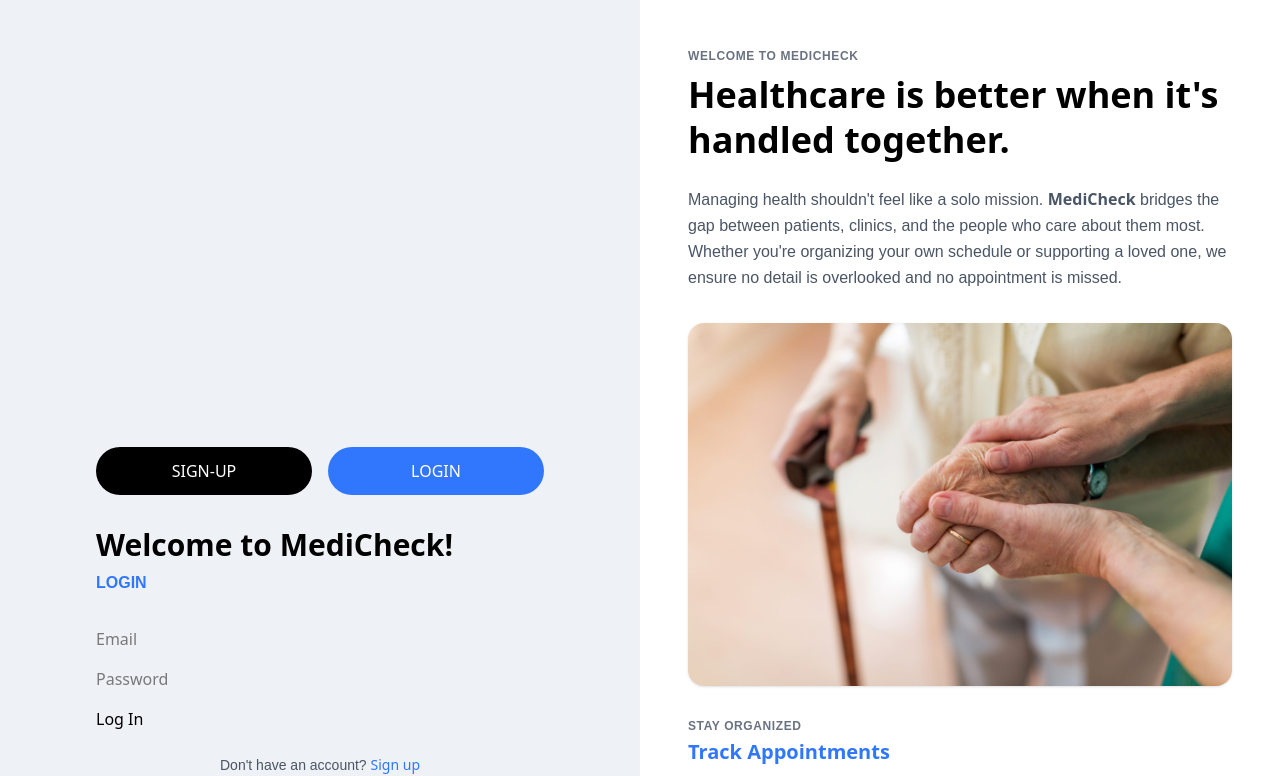
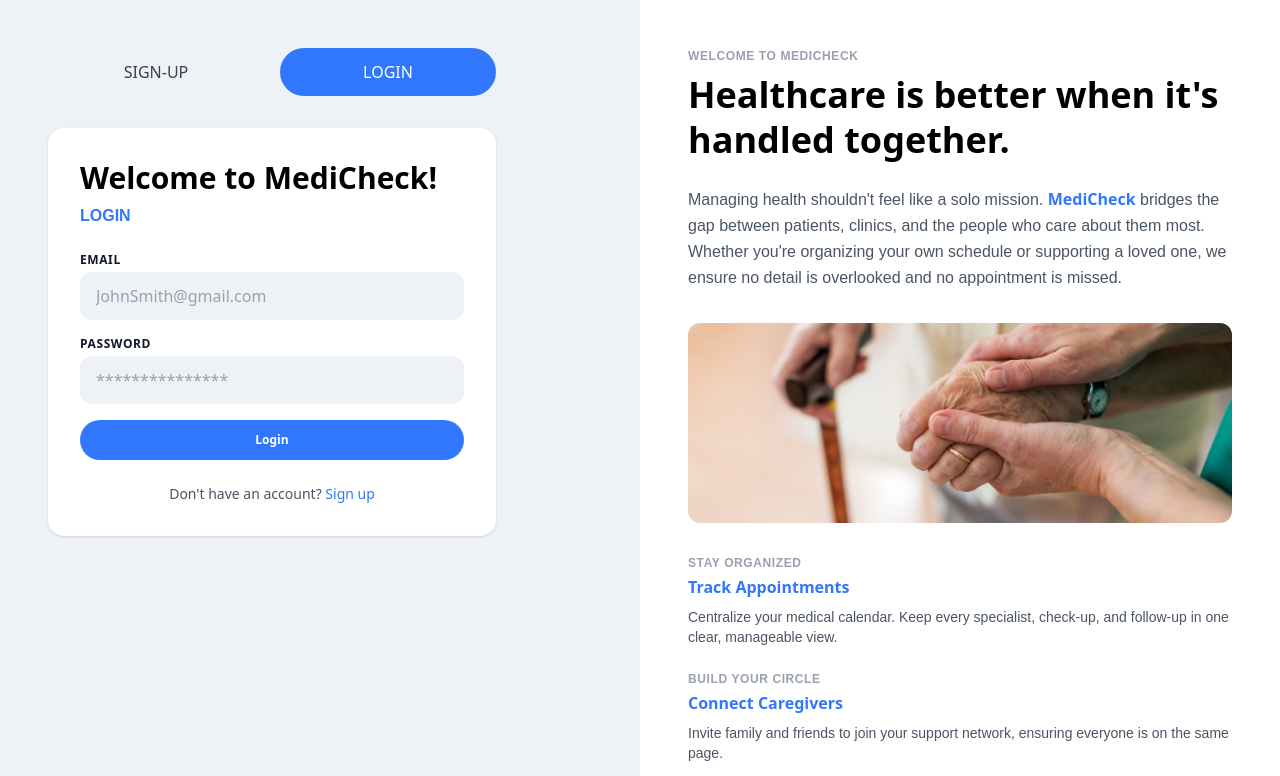
Before and after one commit to mmmdevlab/MediCheck, a React (Vite) app in the folder frontend/: page /auth/login in a window 1280 px wide. Shown: the top 776 px of the page. Built offline with nearby package versions, Linux system fonts and the light colour scheme; no server answers.

Commit message:
chore: implement authentication page UI

```diff
--- a/frontend/src/components/auth/LoginForm.jsx
+++ b/frontend/src/components/auth/LoginForm.jsx
@@ -4,6 +4,8 @@
 import { useContext } from 'react';
 import { AuthContext } from '../../context/AuthContext';
 import { useNavigate } from 'react-router-dom';
+import FormInput from '../UI/FormInput';
+import ActionButton from '../UI/ActionButton';
 
 const loginSchema = z.object({
   email: z.string().email('Invalid email'),
@@ -33,27 +35,30 @@
 
   return (
     <form onSubmit={handleSubmit(onSubmit)} className="space-y-4">
-      <div>
-        <input {...register('email')} placeholder="Email" type="email" />
-        {errors.email?.message && (
-          <p className="text-red-500">{errors.email.message}</p>
-        )}
-      </div>
+      <FormInput
+        label="Email"
+        type="email"
+        placeholder="JohnSmith@gmail.com"
+        register={register('email')}
+        error={errors.email?.message}
+      />
 
-      <div>
-        <input
-          {...register('password')}
-          type="password"
-          placeholder="Password"
-        />
-        {errors.password?.message && (
-          <p className="text-red-500">{errors.password.message}</p>
-        )}
-      </div>
+      <FormInput
+        label="Password"
+        type="password"
+        placeholder="***************"
+        register={register('password')}
+        error={errors.password?.message}
+      />
 
-      <button type="submit" disabled={isSubmitting}>
-        {isSubmitting ? 'Logging in...' : 'Log In'}
-      </button>
+      <ActionButton
+        type="submit"
+        variant="primary"
+        disabled={isSubmitting}
+        className="w-full py-3"
+      >
+        {isSubmitting ? 'Logging in...' : 'Login'}
+      </ActionButton>
     </form>
   );
 };
--- a/frontend/src/components/auth/ProductInfo.jsx
+++ b/frontend/src/components/auth/ProductInfo.jsx
@@ -7,75 +7,76 @@
   return (
     <div className="w-1/2 bg-white p-12 flex flex-col justify-center">
       <div className="mb-8">
-        <p className="text-xs font-bold tracking-wider text-gray-500 mb-2">
+        <p className="font-body text-xs font-bold tracking-wider text-gray-400 mb-2">
           WELCOME TO MEDICHECK
         </p>
         <h2 className="text-4xl font-bold leading-tight mb-6">
           Healthcare is better when it's handled together.
         </h2>
-        <p className="text-gray-600 leading-relaxed">
+        <p className="font-body text-gray-600 leading-relaxed">
           Managing health shouldn't feel like a solo mission.{' '}
-          <span className="font-bold">MediCheck</span> bridges the gap between
-          patients, clinics, and the people who care about them most. Whether
-          you're organizing your own schedule or supporting a loved one, we
-          ensure no detail is overlooked and no appointment is missed.
+          <span className="font-bold text-primary">MediCheck</span> bridges the
+          gap between patients, clinics, and the people who care about them
+          most. Whether you're organizing your own schedule or supporting a
+          loved one, we ensure no detail is overlooked and no appointment is
+          missed.
         </p>
       </div>
 
       <img
         src={isSignup ? '/signup-hero.jpg' : '/login-hero.jpg'}
         alt={isSignup ? 'Elderly hands together' : 'Caregiver support'}
-        className="w-full rounded-2xl mb-8 shadow-sm"
+        className="w-full h-[200px] object-cover rounded-xl mb-8"
       />
 
       <div className="space-y-6">
         <div>
-          <p className="text-xs font-bold tracking-wider text-gray-500 mb-1">
+          <p className="font-body text-xs font-bold tracking-wider text-gray-400 mb-1">
             STAY ORGANIZED
           </p>
-          <h3 className="text-xl font-bold text-[#3177FE] mb-2">
+          <h3 className="text-md font-bold text-primary mb-2">
             Track Appointments
           </h3>
-          <p className="text-sm text-gray-600">
+          <p className="font-body text-sm text-gray-600">
             Centralize your medical calendar. Keep every specialist, check-up,
             and follow-up in one clear, manageable view.
           </p>
         </div>
 
         <div>
-          <p className="text-xs font-bold tracking-wider text-gray-500 mb-1">
+          <p className="font-body text-xs font-bold tracking-wider text-gray-400 mb-1">
             BUILD YOUR CIRCLE
           </p>
-          <h3 className="text-xl font-bold text-[#3177FE] mb-2">
+          <h3 className="text-md font-bold text-primary mb-2">
             Connect Caregivers
           </h3>
-          <p className="text-sm text-gray-600">
+          <p className="font-body text-sm text-gray-600">
             Invite family and friends to join your support network, ensuring
             everyone is on the same page.
           </p>
         </div>
 
         <div>
-          <p className="text-xs font-bold tracking-wider text-gray-500 mb-1">
+          <p className="font-body text-xs font-bold tracking-wider text-gray-400 mb-1">
             ASK SIMPLY
           </p>
-          <h3 className="text-xl font-bold text-[#3177FE] mb-2">
+          <h3 className="text-md font-bold text-primary mb-2">
             Request Assistance
           </h3>
-          <p className="text-sm text-gray-600">
+          <p className="font-body text-sm text-gray-600">
             Need a ride to the clinic or help with a prescription? Send a
             request to your circle in seconds.
           </p>
         </div>
 
         <div>
-          <p className="text-xs font-bold tracking-wider text-gray-500 mb-1">
+          <p className="font-body text-xs font-bold tracking-wider text-gray-400 mb-1">
             COORDINATE SEAMLESSLY
           </p>
-          <h3 className="text-xl font-bold text-[#3177FE] mb-2">
+          <h3 className="text-md font-bold text-primary mb-2">
             Lean on Support
           </h3>
-          <p className="text-sm text-gray-600">
+          <p className="font-body text-sm text-gray-600">
             Caregivers can view active needs, accept tasks, and mark them as
             complete—so you can focus on recovery.
           </p>
--- a/frontend/src/components/auth/SignupForm.jsx
+++ b/frontend/src/components/auth/SignupForm.jsx
@@ -4,17 +4,26 @@
 import { useContext } from 'react';
 import { AuthContext } from '../../context/AuthContext';
 import { useNavigate } from 'react-router-dom';
+import FormInput from '../UI/FormInput';
+import FormSelect from '../UI/FormSelect';
+import ActionButton from '../UI/ActionButton';
 
-const signupSchema = z.object({
+const signupSchema = z
+  .object({
+    full_name: z.string().min(2, 'Name required'),
     email: z.string().email('Invalid email'),
     password: z
       .string()
       .min(8, 'Password must be 8+ characters')
       .regex(/[A-Z]/, 'Need uppercase letter')
       .regex(/[0-9]/, 'Need number'),
-  full_name: z.string().min(2, 'Name required'),
+    re_password: z.string(),
     role: z.enum(['patient', 'caregiver']),
     phone: z.string().optional(),
+  })
+  .refine((data) => data.password === data.re_password, {
+    message: "Passwords don't match",
+    path: ['re_password'],
   });
 
 const SignupForm = () => {
@@ -32,7 +41,8 @@
 
   const onSubmit = async (data) => {
     try {
-      await signup(data);
+      const { re_password, ...signupData } = data;
+      await signup(signupData);
       navigate('/dashboard');
     } catch (error) {
       alert(error.response?.data?.error || 'Signup failed');
@@ -41,39 +51,67 @@
 
   return (
     <form onSubmit={handleSubmit(onSubmit)} className="space-y-4">
-      <div>
-        <input {...register('email')} placeholder="Email" />
-        {errors.email?.message && (
-          <p className="text-red-500">{errors.email.message}</p>
-        )}
-      </div>
+      <FormInput
+        label="Full Name"
+        placeholder="jenny lim"
+        register={register('full_name')}
+        error={errors.full_name?.message}
+        required
+      />
 
-      <div>
-        <input
-          {...register('password')}
+      <FormInput
+        label="Email"
+        type="email"
+        placeholder="jenny.lim@email.com"
+        register={register('email')}
+        error={errors.email?.message}
+        required
+      />
+
+      <FormInput
+        label="Password"
         type="password"
-          placeholder="Password"
+        placeholder="***************"
+        register={register('password')}
+        error={errors.password?.message}
+        required
       />
-        {errors.password?.message && (
-          <p className="text-red-500">{errors.password.message}</p>
-        )}
-      </div>
 
-      <div>
-        <input {...register('full_name')} placeholder="Full Name" />
-        {errors.full_name?.message && (
-          <p className="text-red-500">{errors.full_name.message}</p>
-        )}
-      </div>
+      <FormInput
+        label="Re-type Password"
+        type="password"
+        placeholder="***************"
+        register={register('re_password')}
+        error={errors.re_password?.message}
+        required
+      />
 
-      <select {...register('role')}>
-        <option value="patient">Patient</option>
-        <option value="caregiver">Caregiver</option>
-      </select>
+      <FormSelect
+        label="Role"
+        options={[
+          { value: 'patient', label: 'Patient' },
+          { value: 'caregiver', label: 'Caregiver' },
+        ]}
+        register={register('role')}
+        error={errors.role?.message}
+      />
 
-      <button type="submit" disabled={isSubmitting}>
-        {isSubmitting ? 'Creating account...' : 'Sign Up'}
-      </button>
+      <FormInput
+        label="Phone (Optional)"
+        type="tel"
+        placeholder="+65 555 0101"
+        register={register('phone')}
+        error={errors.phone?.message}
+      />
+
+      <ActionButton
+        type="submit"
+        variant="primary"
+        disabled={isSubmitting}
+        className="w-full py-3"
+      >
+        {isSubmitting ? 'Creating Account...' : 'Create Account'}
+      </ActionButton>
     </form>
   );
 };
--- a/frontend/src/pages/AuthPage.jsx
+++ b/frontend/src/pages/AuthPage.jsx
@@ -1,5 +1,4 @@
 import { NavLink, useLocation } from 'react-router-dom';
-
 import SignupForm from '../components/auth/SignupForm';
 import LoginForm from '../components/auth/LoginForm';
 import ProductInfo from '../components/auth/ProductInfo';
@@ -9,16 +8,16 @@
   const isSignup = location.pathname === '/auth/signup';
 
   return (
-    <div className="min-h-screen bg-[#EEF1F5] flex">
-      <div className="w-1/2 flex items-center justify-center p-12">
+    <div className="min-h-screen bg-background flex">
+      <div className="w-1/2 flex p-12">
         <div className="w-full max-w-md">
           <div className="flex gap-4 mb-8">
             <NavLink
               to="/auth/signup"
               className={`flex-1 py-3 px-6 rounded-full text-center font-medium transition-colors ${
                 isSignup
-                  ? 'bg-[#3177FE] text-white cursor-default'
-                  : 'bg-black text-white hover:bg-gray-800'
+                  ? 'bg-primary text-white cursor-default'
+                  : 'bg-background text-gray-700 hover:bg-gray-200'
               }`}
             >
               SIGN-UP
@@ -27,30 +26,31 @@
               to="/auth/login"
               className={`flex-1 py-3 px-6 rounded-full text-center font-medium transition-colors ${
                 !isSignup
-                  ? 'bg-[#3177FE] text-white cursor-default'
-                  : 'bg-black text-white hover:bg-gray-800'
+                  ? 'bg-primary text-white cursor-default'
+                  : 'bg-background text-gray-700 hover:bg-gray-200'
               }`}
             >
               LOGIN
             </NavLink>
           </div>
 
-          <div className="mb-8">
+          <div className="bg-white p-8 rounded-2xl shadow-sm">
+            <div className="mb-6">
               <h1 className="text-3xl font-bold mb-2">Welcome to MediCheck!</h1>
-            <p className="text-[#3177FE] font-semibold">
+              <p className="text-primary font-semibold">
                 {isSignup ? 'SIGN-UP' : 'LOGIN'}
               </p>
             </div>
 
             {isSignup ? <SignupForm /> : <LoginForm />}
 
-          <p className="mt-6 text-center text-sm text-gray-600">
+            <div className="mt-6 text-center text-sm text-gray-600">
               {isSignup ? (
                 <>
                   Already have an account?{' '}
                   <NavLink
                     to="/auth/login"
-                  className="text-[#3177FE] hover:text-[#2563EB] font-medium"
+                    className="text-primary hover:text-blue-700 font-medium"
                   >
                     Log in
                   </NavLink>
@@ -60,15 +60,17 @@
                   Don't have an account?{' '}
                   <NavLink
                     to="/auth/signup"
-                  className="text-[#3177FE] hover:text-[#2563EB] font-medium"
+                    className="text-primary hover:text-blue-700 font-medium"
                   >
                     Sign up
                   </NavLink>
                 </>
               )}
-          </p>
             </div>
           </div>
+        </div>
+      </div>
+
       <ProductInfo />
     </div>
   );
```
Lines whose indentation alone changed are shown as unchanged.
